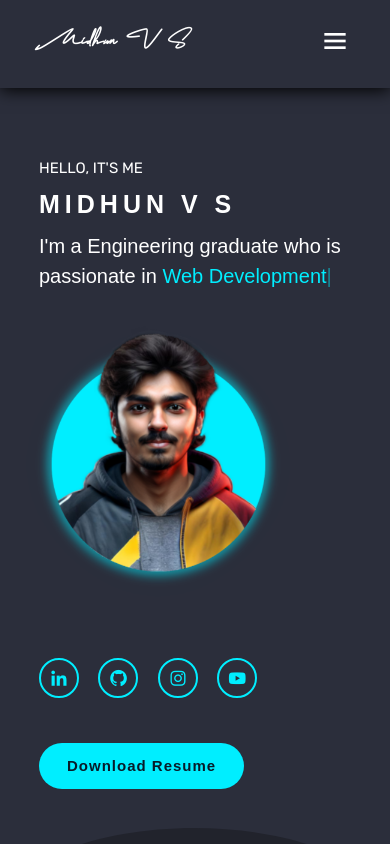
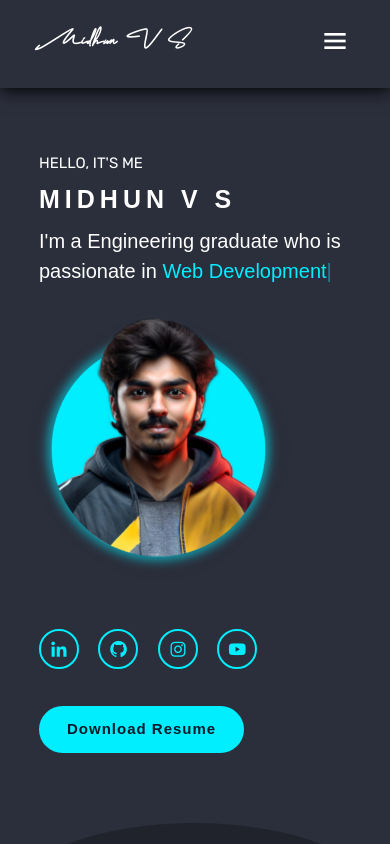
Before and after one commit to vsmidhun21/TestingSite, a plain HTML site: page index.html in a window 390 px wide. Shown: the top 844 px of the page. Drawn offline with nearby package versions, Linux system fonts and the light colour scheme.

Commit message:
Home Responsive

```diff
--- a/files/style.css
+++ b/files/style.css
@@ -1095,7 +1095,7 @@ h3 {
         align-items: normal;
         padding-top: 35%;
         padding-bottom: 25;
-        margin-top: 20px;
+        margin-top: 15px;
     }
     .home-content h1 {
         font-size: 25px;
@@ -1123,14 +1123,14 @@ h3 {
         max-width: 300px;
         position: relative;
         left: -10%;
-        top: 3.5%;
-        padding-bottom: 30px;
+        top: 2%;
+        padding-bottom: 2%;
         padding-left: 0;
         margin-left: 0;
         margin-right: 0;
     }
     .btn-box{
-        margin-top: 5%;
+        margin-top: 2.5%;
     }
 
     /*about*/
```
